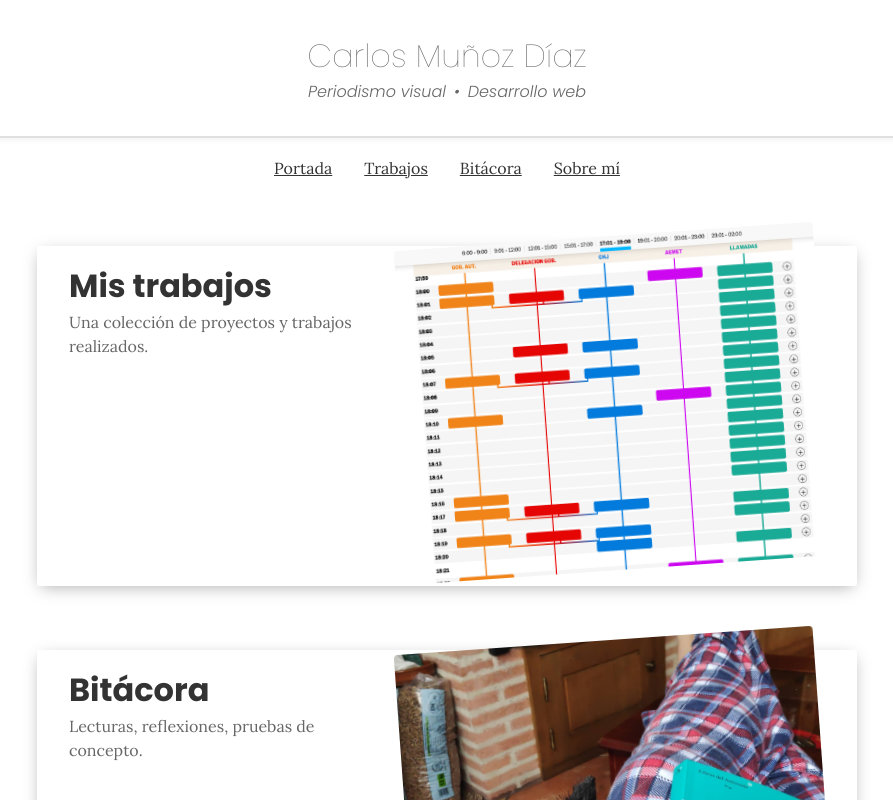
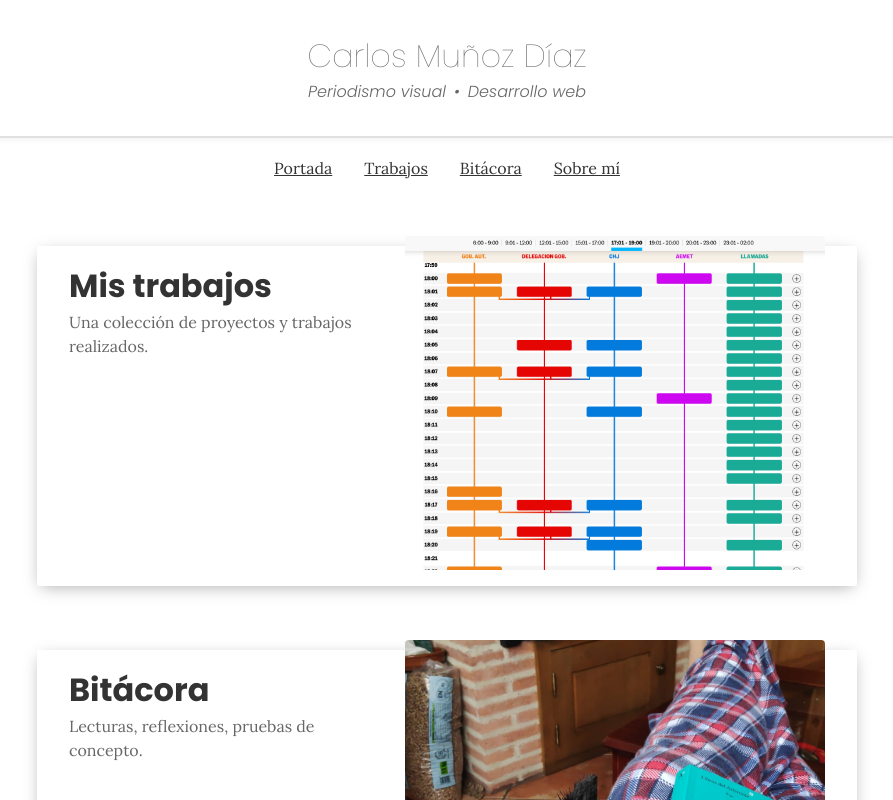
Before and after one commit to CarlosMunozDiaz/carlosmunozdiaz.github.io, a SvelteKit app: page / in a window 1280 px wide. Shown: the top 800 px of the page, without its empty margins (193-1086 px from the left). Built offline with nearby package versions, Linux system fonts and the light colour scheme.

Commit message:
Nueva transición en hover

```diff
--- a/src/routes/components/HomeCard.svelte
+++ b/src/routes/components/HomeCard.svelte
@@ -56,10 +56,12 @@
       max-width: 420px;
       align-self: flex-end;
       transform: rotate3d(1, 1, 2, -5deg);
+      transition: transform 0.3s ease-in-out;
     }
 
     a.home-card:hover .hc_image {
       transform: rotate3d(1, 1, 2, 5deg);
+      transition: transform 0.3s ease-in-out;
     }
   }
 </style>
```
